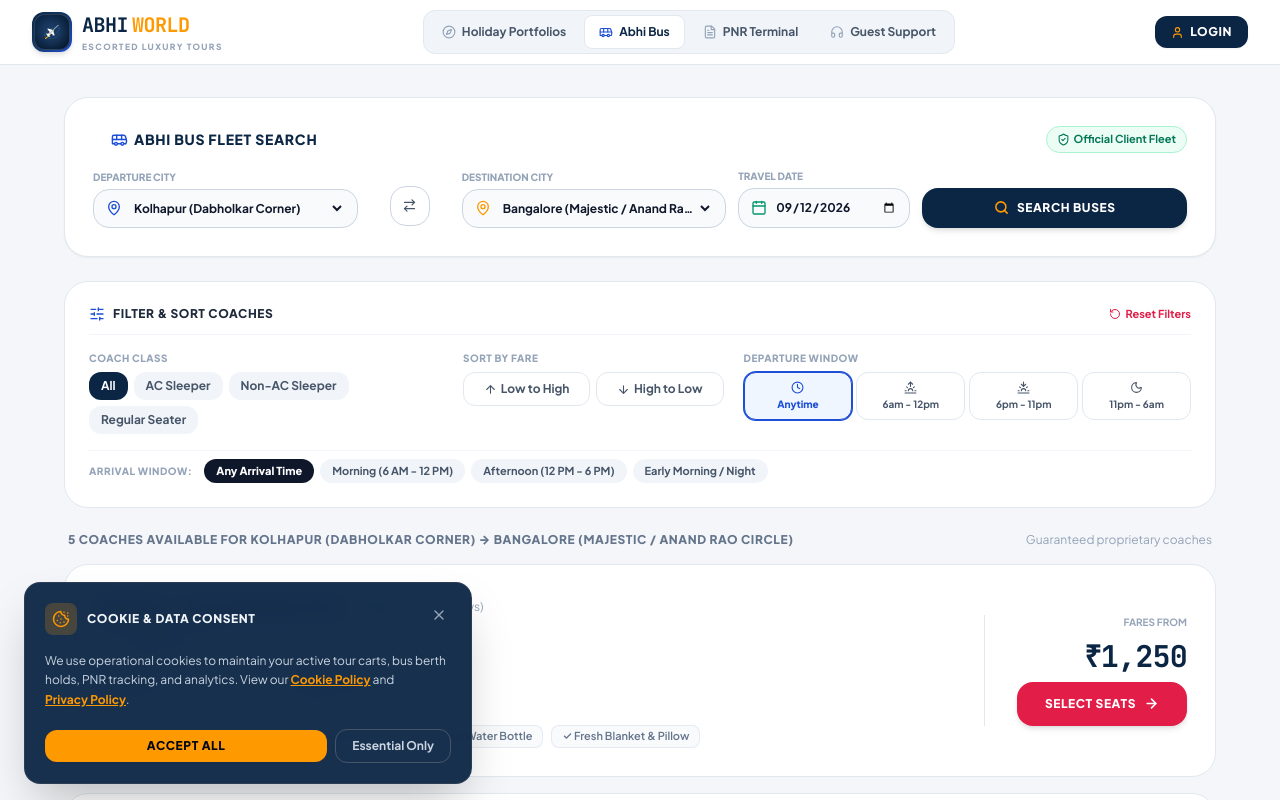
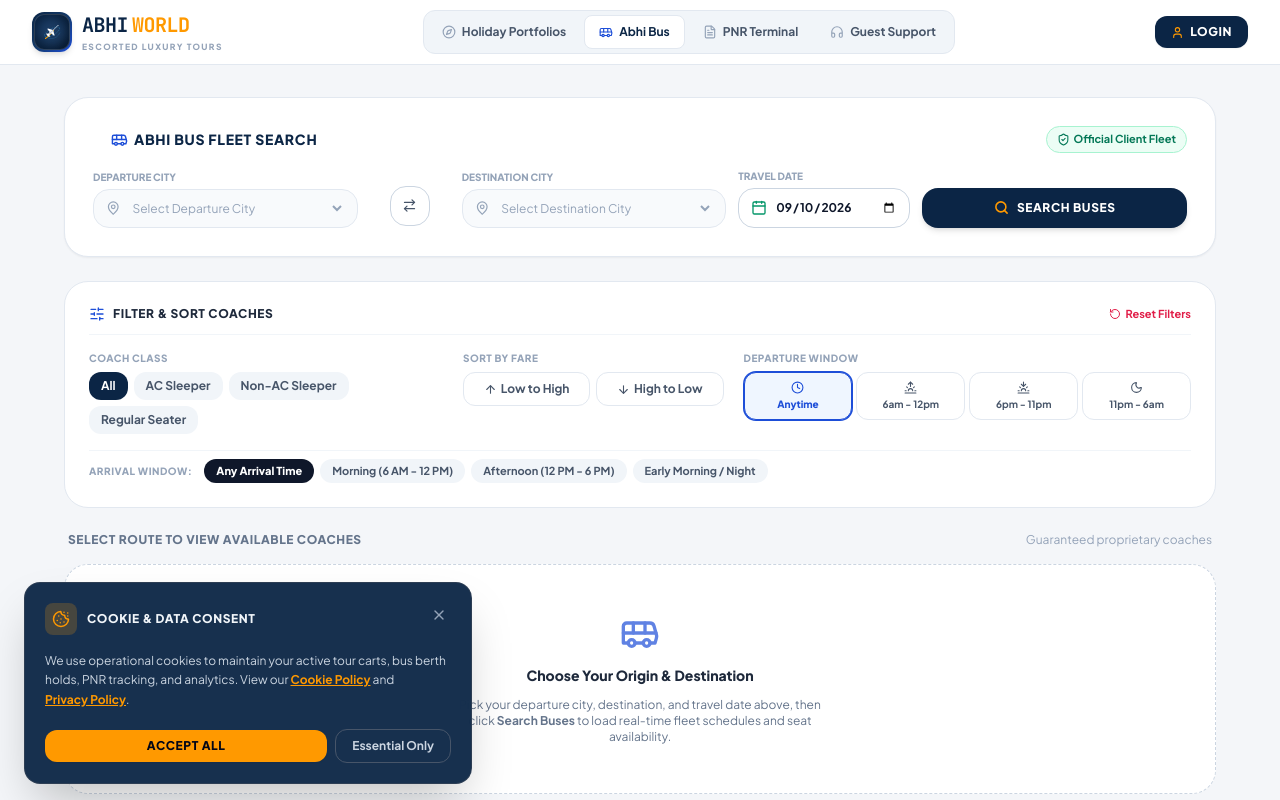
Before and after one commit to abhilashmarathe-debug/abhi-tours-travels, a React (Vite) app: page / in a window 1280 px wide. Both pictures are taken after a click on the button "Abhi Bus". Shown: the top 800 px of the page. Built offline with nearby package versions, Linux system fonts and the light colour scheme; the HTML template or start-up script is replaced by a standard one.

Commit message:
Fix city selection state with default placeholders, add route validation, and update bus search workflow

```diff
--- a/src/pages/BusBookingPage.jsx
+++ b/src/pages/BusBookingPage.jsx
@@ -4,7 +4,7 @@
   Check, User, Phone, ArrowRight, X, Clock,
   SlidersHorizontal, ShieldCheck, Armchair, Bed, Sparkles,
   Sun, Sunset, Moon, Sunrise, RotateCcw, ArrowUpDown, ArrowUp, ArrowDown,
-  Tag, Percent, Zap, CheckCircle2, Award, Search, Loader2
+  Tag, Percent, Zap, CheckCircle2, Award, Search, Loader2, AlertCircle
 } from 'lucide-react';
 import { BUS_LOCATIONS, ABHI_BUS_FLEET } from '../data/busMockData';
 
@@ -57,7 +57,6 @@
   return rows;
 };
 
-// Realistic Mattress SVG for Sleeper Berths
 const SleeperMattressGraphic = ({ isSelected, isSold, isFemale }) => {
   const accentColor = isSold ? '#94A3B8' : isSelected ? '#FFFFFF' : isFemale ? '#E11D48' : '#2563EB';
   const pillowBg = isSold ? '#CBD5E1' : isSelected ? '#047857' : isFemale ? '#FFE4E6' : '#EFF6FF';
@@ -73,7 +72,6 @@
   );
 };
 
-// Ergonomic Push-Back Seat SVG for Regular Coaches
 const RegularSeatGraphic = ({ isSelected, isSold, isFemale }) => {
   const accentColor = isSold ? '#94A3B8' : isSelected ? '#FFFFFF' : isFemale ? '#E11D48' : '#1D4ED8';
   const cushionBg = isSold ? '#E2E8F0' : isSelected ? '#047857' : isFemale ? '#FFF1F2' : '#F8FAFC';
@@ -89,7 +87,6 @@
   );
 };
 
-// Slot mapper helper
 const checkTimeSlot = (timeString, slot) => {
   if (slot === 'all') return true;
   const hour = parseInt(timeString.split(':')[0], 10);
@@ -101,21 +98,18 @@
 };
 
 export default function BusBookingPage() {
-  // Active Search & Selection States
-  const [fromCity, setFromCity] = useState(BUS_LOCATIONS[0]);
-  const [toCity, setToCity] = useState(BUS_LOCATIONS[3]);
-  const [journeyDate, setJourneyDate] = useState('2026-09-12');
+  const todayString = useMemo(() => new Date().toISOString().split('T')[0], []);
 
-  // Committed Searched Route (Updated only when Search Buses is clicked)
-  const [activeSearchSummary, setActiveSearchSummary] = useState({
-    from: BUS_LOCATIONS[0],
-    to: BUS_LOCATIONS[3],
-    date: '2026-09-12'
-  });
+  // Form input states start unselected
+  const [fromCity, setFromCity] = useState('');
+  const [toCity, setToCity] = useState('');
+  const [journeyDate, setJourneyDate] = useState(todayString);
 
-  // Searching transition states
+  // Active confirmed search parameters
+  const [activeSearchSummary, setActiveSearchSummary] = useState(null);
   const [isSearching, setIsSearching] = useState(false);
   const [searchConfirmedBanner, setSearchConfirmedBanner] = useState(false);
+  const [searchValidationError, setSearchValidationError] = useState('');
 
   // Filter & Sorting States
   const [activeBusTypeFilter, setActiveBusTypeFilter] = useState('All');
@@ -146,14 +140,27 @@
   const [confirmedBooking, setConfirmedBooking] = useState(null);
 
   const handleSwapCities = () => {
+    if (!fromCity && !toCity) return;
     const temp = fromCity;
     setFromCity(toCity);
     setToCity(temp);
+    setSearchValidationError('');
   };
 
-  // Search Buses Action with Confirmation
   const handleSearchBuses = (e) => {
     if (e) e.preventDefault();
+
+    if (!fromCity || !toCity) {
+      setSearchValidationError('Please select both departure and destination cities.');
+      return;
+    }
+
+    if (fromCity === toCity) {
+      setSearchValidationError('Departure and destination cities cannot be the same.');
+      return;
+    }
+
+    setSearchValidationError('');
     setIsSearching(true);
 
     setTimeout(() => {
@@ -165,7 +172,7 @@
       setIsSearching(false);
       setSearchConfirmedBanner(true);
       setTimeout(() => setSearchConfirmedBanner(false), 3500);
-    }, 550);
+    }, 500);
   };
 
   const handleResetFilters = () => {
@@ -175,7 +182,6 @@
     setArrivalSlot('all');
   };
 
-  // Multi-Filter & Sort Engine
   const filteredBuses = useMemo(() => {
     let result = ABHI_BUS_FLEET.filter((bus) => {
       const matchType = activeBusTypeFilter === 'All' || bus.category === activeBusTypeFilter;
@@ -282,7 +288,7 @@
       total: finalPrice,
       boarding: selectedBoarding,
       dropping: selectedDropping,
-      date: activeSearchSummary.date,
+      date: activeSearchSummary?.date || journeyDate,
       passenger
     });
     setActiveBusModal(null);
@@ -297,7 +303,7 @@
     <div className="min-h-screen bg-[#F4F6F9] py-8 px-4 sm:px-8 font-sans">
       <div className="max-w-6xl mx-auto space-y-6">
 
-        {/* 1. Search Bar Console with Dedicated Search Button */}
+        {/* 1. Search Bar Console */}
         <div className="bg-white rounded-3xl p-6 sm:p-7 border border-slate-200 shadow-sm relative overflow-hidden space-y-4">
           <div className="flex items-center justify-between">
             <div className="flex items-center gap-2">
@@ -313,18 +319,26 @@
           </div>
 
           <form onSubmit={handleSearchBuses} className="grid grid-cols-1 md:grid-cols-12 gap-3 items-end">
-            {/* From */}
+            {/* From City */}
             <div className="md:col-span-3 relative group">
               <span className="text-[10px] font-black uppercase text-slate-400 block mb-1">Departure City</span>
-              <div className="flex items-center gap-2 border border-slate-300 rounded-2xl px-3 py-2.5 bg-slate-50 group-hover:bg-white group-hover:border-[#1D4ED8] transition-all">
-                <MapPin size={16} className="text-[#1D4ED8] shrink-0" />
+              <div className={`flex items-center gap-2 border rounded-2xl px-3 py-2.5 transition-all ${
+                fromCity ? 'bg-white border-slate-300' : 'bg-slate-50 border-slate-200'
+              } group-hover:border-[#1D4ED8]`}>
+                <MapPin size={16} className={fromCity ? 'text-[#1D4ED8]' : 'text-slate-400'} />
                 <select
                   value={fromCity}
-                  onChange={(e) => setFromCity(e.target.value)}
-                  className="w-full bg-transparent text-xs font-bold text-slate-900 focus:outline-none cursor-pointer truncate"
+                  onChange={(e) => {
+                    setFromCity(e.target.value);
+                    setSearchValidationError('');
+                  }}
+                  className={`w-full bg-transparent text-xs font-bold focus:outline-none cursor-pointer truncate ${
+                    fromCity ? 'text-slate-900' : 'text-slate-400 font-normal'
+                  }`}
                 >
+                  <option value="">Select Departure City</option>
                   {BUS_LOCATIONS.map((loc) => (
-                    <option key={loc} value={loc}>{loc}</option>
+                    <option key={loc} value={loc} className="text-slate-900 font-semibold">{loc}</option>
                   ))}
                 </select>
               </div>
@@ -342,30 +356,39 @@
               </button>
             </div>
 
-            {/* To */}
+            {/* To City */}
             <div className="md:col-span-3 relative group">
               <span className="text-[10px] font-black uppercase text-slate-400 block mb-1">Destination City</span>
-              <div className="flex items-center gap-2 border border-slate-300 rounded-2xl px-3 py-2.5 bg-slate-50 group-hover:bg-white group-hover:border-[#FF9900] transition-all">
-                <MapPin size={16} className="text-[#FF9900] shrink-0" />
+              <div className={`flex items-center gap-2 border rounded-2xl px-3 py-2.5 transition-all ${
+                toCity ? 'bg-white border-slate-300' : 'bg-slate-50 border-slate-200'
+              } group-hover:border-[#FF9900]`}>
+                <MapPin size={16} className={toCity ? 'text-[#FF9900]' : 'text-slate-400'} />
                 <select
                   value={toCity}
-                  onChange={(e) => setToCity(e.target.value)}
-                  className="w-full bg-transparent text-xs font-bold text-slate-900 focus:outline-none cursor-pointer truncate"
+                  onChange={(e) => {
+                    setToCity(e.target.value);
+                    setSearchValidationError('');
+                  }}
+                  className={`w-full bg-transparent text-xs font-bold focus:outline-none cursor-pointer truncate ${
+                    toCity ? 'text-slate-900' : 'text-slate-400 font-normal'
+                  }`}
                 >
+                  <option value="">Select Destination City</option>
                   {BUS_LOCATIONS.map((loc) => (
-                    <option key={loc} value={loc}>{loc}</option>
+                    <option key={loc} value={loc} className="text-slate-900 font-semibold">{loc}</option>
                   ))}
                 </select>
               </div>
             </div>
 
-            {/* Date */}
+            {/* Travel Date */}
             <div className="md:col-span-2 relative group">
               <span className="text-[10px] font-black uppercase text-slate-400 block mb-1">Travel Date</span>
-              <div className="flex items-center gap-2 border border-slate-300 rounded-2xl px-3 py-2.5 bg-slate-50 group-hover:bg-white group-hover:border-emerald-600 transition-all">
+              <div className="flex items-center gap-2 border border-slate-300 rounded-2xl px-3 py-2.5 bg-white group-hover:border-emerald-600 transition-all">
                 <Calendar size={16} className="text-emerald-600 shrink-0" />
                 <input
                   type="date"
+                  min={todayString}
                   value={journeyDate}
                   onChange={(e) => setJourneyDate(e.target.value)}
                   className="w-full bg-transparent text-xs font-bold text-slate-900 focus:outline-none cursor-pointer"
@@ -395,8 +418,16 @@
             </div>
           </form>
 
+          {/* Validation Alert */}
+          {searchValidationError && (
+            <div className="p-3 bg-rose-50 border border-rose-200 rounded-2xl text-xs flex items-center gap-2 text-rose-800 animate-fade-in">
+              <AlertCircle size={15} className="text-rose-600 shrink-0" />
+              <span className="font-bold">{searchValidationError}</span>
+            </div>
+          )}
+
           {/* Search Confirmation Ribbon */}
-          {searchConfirmedBanner && (
+          {searchConfirmedBanner && activeSearchSummary && (
             <div className="p-3 bg-emerald-50 border border-emerald-200 rounded-2xl text-xs flex items-center justify-between text-emerald-900 animate-fade-in">
               <div className="flex items-center gap-2">
                 <CheckCircle2 size={16} className="text-emerald-600 shrink-0" />
@@ -554,7 +585,9 @@
           <div className="flex justify-between items-center px-1">
             <div className="flex items-center gap-2">
               <span className="text-xs font-black uppercase tracking-wider text-slate-500">
-                {filteredBuses.length} Coaches Available For {activeSearchSummary.from} → {activeSearchSummary.to}
+                {activeSearchSummary
+                  ? `${filteredBuses.length} Coaches Available For ${activeSearchSummary.from} → ${activeSearchSummary.to}`
+                  : 'Select Route to View Available Coaches'}
               </span>
               {priceSort !== 'none' && (
                 <span className="text-[10px] bg-blue-50 text-[#1D4ED8] border border-blue-200 px-2 py-0.5 rounded-full font-black uppercase">
@@ -565,7 +598,15 @@
             <span className="text-xs text-slate-400">Guaranteed proprietary coaches</span>
           </div>
 
-          {filteredBuses.length > 0 ? (
+          {!activeSearchSummary ? (
+            <div className="bg-white border border-dashed border-slate-300 rounded-3xl p-12 text-center space-y-3 shadow-xs">
+              <Bus size={40} className="text-[#1D4ED8] mx-auto opacity-70" />
+              <h4 className="text-sm font-black text-slate-800">Choose Your Origin & Destination</h4>
+              <p className="text-xs text-slate-500 max-w-sm mx-auto">
+                Pick your departure city, destination, and travel date above, then click <strong>Search Buses</strong> to load real-time fleet schedules and seat availability.
+              </p>
+            </div>
+          ) : filteredBuses.length > 0 ? (
             filteredBuses.map((bus) => (
               <div
                 key={bus.id}
@@ -587,7 +628,6 @@
                     <span>{bus.busType}</span>
                   </div>
 
-                  {/* Timing & Animated Route */}
                   <div className="flex items-center gap-6 text-xs text-slate-800 pt-1">
                     <div>
                       <span className="text-xl font-black font-mono text-[#0B2545] block">{bus.departureTime}</span>
@@ -607,7 +647,6 @@
                     </div>
                   </div>
 
-                  {/* Amenities */}
                   <div className="flex flex-wrap gap-2 pt-1 text-[11px] text-slate-500 font-semibold">
                     {bus.amenities.map((am, i) => (
                       <span key={i} className="bg-slate-50 border border-slate-200/80 px-2.5 py-0.5 rounded-lg">
@@ -617,7 +656,6 @@
                   </div>
                 </div>
 
-                {/* Price & CTA */}
                 <div className="w-full md:w-auto border-t md:border-t-0 md:border-l border-slate-200 pt-4 md:pt-0 md:pl-8 text-left md:text-right space-y-2 shrink-0">
                   <span className="text-[10px] uppercase font-bold text-slate-400 block">Fares From</span>
                   <div className="text-3xl font-black font-mono text-[#0B2545] tracking-tight">
@@ -652,7 +690,7 @@
           )}
         </div>
 
-        {/* 4. Interactive Seat Layout Modal with Coupon System */}
+        {/* 4. Interactive Seat Layout Modal */}
         {activeBusModal && (
           <div
             onClick={handleCloseModal}
@@ -662,16 +700,15 @@
               onClick={(e) => e.stopPropagation()}
               className="bg-white rounded-3xl max-w-4xl w-full max-h-[92vh] overflow-y-auto shadow-2xl border border-slate-200 flex flex-col transform transition-all duration-300 scale-100"
             >
-              {/* Modal Top Bar */}
               <div className="px-6 py-4.5 border-b border-slate-200 flex items-center justify-between sticky top-0 bg-white/95 backdrop-blur-md z-20">
                 <div>
                   <div className="flex items-center gap-2 text-sm font-black text-[#0B2545]">
-                    <span>{activeSearchSummary.from}</span>
+                    <span>{activeSearchSummary?.from || fromCity}</span>
                     <span className="text-slate-400">→</span>
-                    <span>{activeSearchSummary.to}</span>
+                    <span>{activeSearchSummary?.to || toCity}</span>
                   </div>
                   <span className="text-xs text-slate-500 font-medium">
-                    {activeBusModal.name} • {activeSearchSummary.date}
+                    {activeBusModal.name} • {activeSearchSummary?.date || journeyDate}
                   </span>
                 </div>
                 <button
@@ -727,10 +764,9 @@
                 </button>
               </div>
 
-              {/* STEP 1: Full Standard Coach Layout */}
+              {/* STEP 1: Layout */}
               {activeStep === 'seats' && (
                 <div className="p-6 sm:p-8 space-y-6 bg-[#F8FAFC]">
-                  {/* Legend */}
                   <div className="bg-white border border-slate-200 rounded-2xl p-3.5 flex flex-wrap items-center justify-center gap-6 text-xs font-bold text-slate-600 shadow-2xs">
                     <div className="flex items-center gap-2">
                       <div className="w-5 h-5 rounded-md border-2 border-slate-300 bg-white" />
@@ -750,7 +786,6 @@
                     </div>
                   </div>
 
-                  {/* Seat Grid */}
                   {isSeaterBus ? (
                     <div className="max-w-md mx-auto bg-white border-2 border-slate-300 rounded-3xl p-6 shadow-sm space-y-4">
                       <div className="flex justify-between items-center pb-3 border-b border-slate-200">
@@ -814,7 +849,6 @@
                     </div>
                   ) : (
                     <div className="grid grid-cols-1 md:grid-cols-2 gap-8 items-start">
-                      {/* LOWER DECK */}
                       <div className="bg-white border-2 border-slate-300 rounded-3xl p-5 shadow-sm space-y-4">
                         <div className="flex justify-between items-center pb-3 border-b border-slate-200">
                           <div>
@@ -881,7 +915,6 @@
                         </div>
                       </div>
 
-                      {/* UPPER DECK */}
                       <div className="bg-white border-2 border-slate-300 rounded-3xl p-5 shadow-sm space-y-4">
                         <div className="flex justify-between items-center pb-3 border-b border-slate-200">
                           <div>
@@ -945,10 +978,8 @@
                           ))}
                         </div>
                       </div>
-
                     </div>
                   )}
-
                 </div>
               )}
 
@@ -1012,8 +1043,6 @@
               {/* STEP 3: Passenger Form & Coupon System */}
               {activeStep === 'passenger' && (
                 <div className="p-6 sm:p-8 max-w-xl mx-auto space-y-6">
-
-                  {/* Promo & Coupon Code Section */}
                   <div className={`bg-slate-50 border border-slate-200 rounded-3xl p-5 sm:p-6 space-y-3.5 transition-all duration-300 ${couponSuccessAnim ? 'ring-2 ring-emerald-500 scale-102' : ''}`}>
                     <div className="flex items-center justify-between">
                       <div className="flex items-center gap-2">
@@ -1093,7 +1122,6 @@
                     )}
                   </div>
 
-                  {/* Passenger Form */}
                   <form onSubmit={handleBookingConfirm} className="space-y-4">
                     <div>
                       <label className="text-[10px] font-black uppercase text-slate-500 block mb-1">Lead Passenger Name</label>
@@ -1144,7 +1172,6 @@
                       />
                     </div>
 
-                    {/* Price Breakdown Summary */}
                     <div className="bg-slate-50 rounded-2xl p-4.5 border border-slate-200 text-xs space-y-2">
                       <div className="flex justify-between text-slate-600">
                         <span>Base Fare ({selectedSeats.length} {selectedSeats.length === 1 ? 'seat' : 'seats'}):</span>
```
